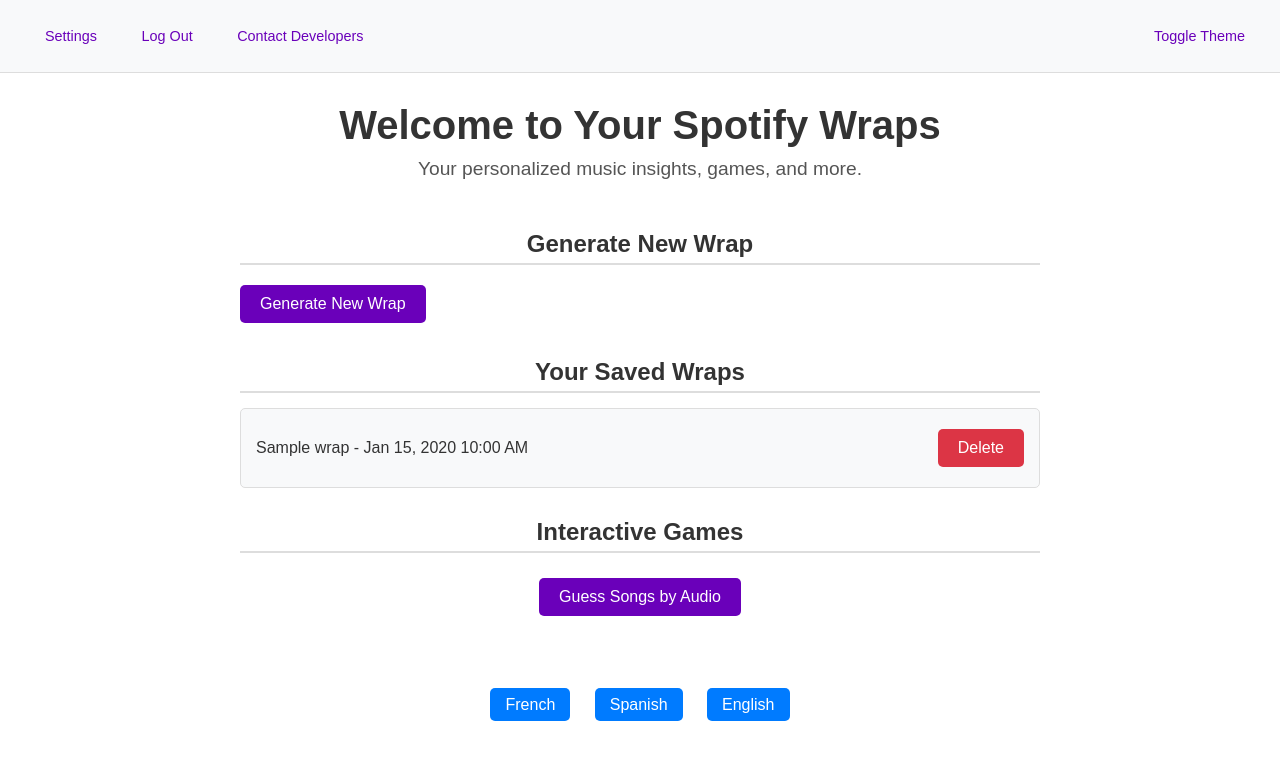
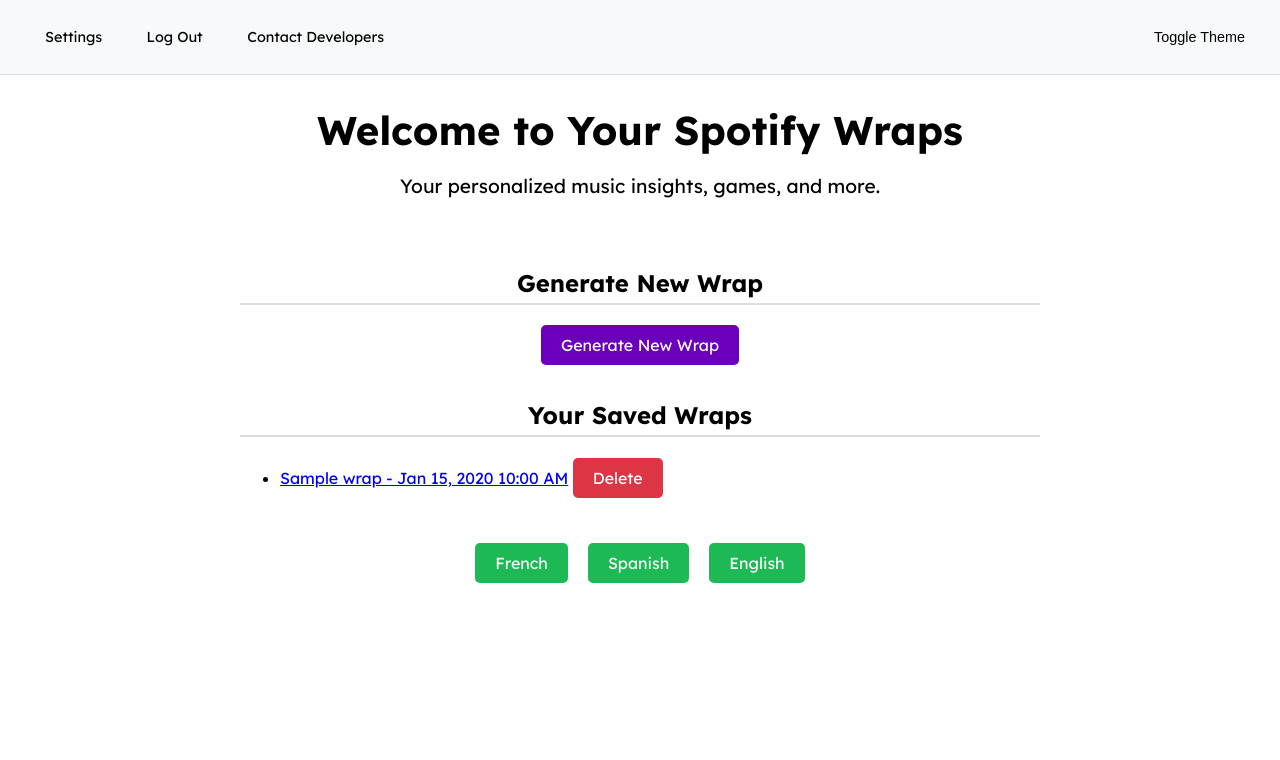
Before and after one commit to jmb245/SpotiProject, a Django app: template music/templates/music/home.html in a window 1280 px wide. Shown: the top 760 px of the page. Run offline with Django 5.2, Linux system fonts and the light colour scheme; the template is opened without the code that fills it: most values are stand-ins (such as "Sample title", 1, 10 or a date in 2020); data that the repository does not hold is empty.

Commit message:
home pages slight changes

```diff
--- a/music/templates/music/home.html
+++ b/music/templates/music/home.html
@@ -5,16 +5,23 @@
 <head>
     <meta charset="UTF-8">
     <meta name="viewport" content="width=device-width, initial-scale=1.0">
+    <link href="https://fonts.googleapis.com/css2?family=Lexend:wght@400;700&display=swap" rel="stylesheet">
     <link id="theme-stylesheet" rel="stylesheet" href="{% static 'music/light.css' %}">
     <title>{% trans "Your Spotify Wraps" %}</title>
     <style>
-        /* General Styling */
-        body, h1, h2, p, a, button, ul, li {
-            font-family: Lexend, sans-serif;
+        body {
+            font-family: 'Lexend', sans-serif;
             margin: 0;
             padding: 0;
-            color: #333;
-            position: relative; /* To contain logo positioning */
+            position: relative;
+        }
+
+        body.light, body.color {
+            color: black; /* Text color for light and colorful themes */
+        }
+
+        body.dark {
+            color: white; /* Text color for dark theme */
         }
 
         .navigation {
@@ -26,8 +33,8 @@
             align-items: center;
         }
 
-        .navigation .button, .navigation button {
-            color: #6A00BA;
+        .navigation a, .navigation button {
+            color: black !important; /* Always black for navigation bar */
             text-decoration: none;
             margin-left: 10px;
             font-size: 0.9em;
@@ -38,7 +45,7 @@
             border-radius: 5px;
         }
 
-        .navigation .button:hover, .navigation button:hover {
+        .navigation a:hover, .navigation button:hover {
             background-color: #e9ecef;
         }
 
@@ -49,13 +56,11 @@
 
         header h1 {
             font-size: 2.5em;
-            font-weight: bold;
             margin: 0 0 10px;
         }
 
         header p {
             font-size: 1.2em;
-            color: #555;
         }
 
         .container {
@@ -76,7 +81,6 @@
         }
 
         .button {
-            font-family: 'Lexend', sans-serif;
             display: inline-block;
             text-decoration: none;
             background-color: #6A00BA;
@@ -85,67 +89,42 @@
             font-size: 1em;
             border-radius: 5px;
             margin: 5px 0;
+            text-align: center;
         }
 
         .button:hover {
             background-color: #37045e;
         }
 
-        ul {
-            list-style: none;
-            padding: 0;
-        }
-
-        ul li {
-            background: #f8f9fa;
-            padding: 15px;
-            margin-bottom: 10px;
-            border: 1px solid #ddd;
-            border-radius: 5px;
+        .centered-button {
             display: flex;
-            justify-content: space-between;
-            align-items: center;
-        }
-
-        ul li a {
-            color: #333;
-            text-decoration: none;
-            font-size: 1em;
-        }
-
-        ul li a:hover {
-            text-decoration: underline;
-        }
-
-        .games {
-            text-align: center;
-        }
-
-        .games a {
-            margin: 10px;
+            justify-content: center;
         }
 
         .language-buttons {
             text-align: center;
-            margin: 20px;
+            margin: 40px auto;
+            display: flex;
+            justify-content: center;
+            gap: 20px;
         }
 
         .language-buttons a {
-            margin: 0 10px;
             text-decoration: none;
-            background-color: #007bff;
+            background-color: #1DB954;
             color: white;
-            padding: 8px 15px;
+            padding: 10px 20px;
             font-size: 1em;
             border-radius: 5px;
+            transition: background-color 0.3s ease;
         }
 
         .language-buttons a:hover {
-            background-color: #0056b3;
+            background-color: #159442;
         }
     </style>
 </head>
-<body>
+<body class="light"> <!-- Default theme is light -->
     <div class="navigation">
         <div>
             <a href="{% url 'settings' %}" class="button">{% trans "Settings" %}</a>
@@ -163,7 +142,9 @@
     <div class="container">
         <div class="section">
             <h2>{% trans "Generate New Wrap" %}</h2>
+            <div class="centered-button">
                 <a href="{% url 'generate_wrap' %}" class="button">{% trans "Generate New Wrap" %}</a>
+            </div>
         </div>
 
         <div class="section">
@@ -182,67 +163,35 @@
             {% endif %}
         </div>
 
-        <div class="section games">
-            <h2>{% trans "Interactive Games" %}</h2>
-            <a href="{% url 'audio_guess' %}" class="button">{% trans "Guess Songs by Audio" %}</a>
-        </div>
-    </div>
-
         <div class="language-buttons">
             <a href="/i18n/setlang/" data-lang="fr">{% trans "French" %}</a>
             <a href="/i18n/setlang/" data-lang="es">{% trans "Spanish" %}</a>
             <a href="/i18n/setlang/" data-lang="en">{% trans "English" %}</a>
         </div>
-
+    </div>
 
     <script>
         function setTheme(theme) {
             const themeStylesheet = document.getElementById('theme-stylesheet');
+            const body = document.body;
+
+            // Update stylesheet
             themeStylesheet.setAttribute('href',
                 theme === 'dark' ? '{% static "music/dark.css" %}' :
                 theme === 'light' ? '{% static "music/light.css" %}' :
                 theme === 'colorful' ? '{% static "music/color.css" %}' :
-                theme === 'orange' ? '{% static "music/orange.css" %}' :
-                theme === 'red' ? '{% static "music/red.css" %}' :
                 '{% static "music/light.css" %}'
             );
-        }
 
-        function getQueryParam(param) {
-            const urlParams = new URLSearchParams(window.location.search);
-            return urlParams.get(param);
-        }
-
-        function checkDateForTheme() {
-            const simulatedDate = getQueryParam('date');
-            let dateKey;
-
-            if (simulatedDate) {
-                dateKey = simulatedDate;
-            } else {
-                const today = new Date();
-                dateKey = `${today.getMonth() + 1}-${today.getDate()}`;
-            }
-
-            if (dateKey === '10-31') {
-                setTheme('orange'); // Halloween
-                return true;
-            } else if (dateKey === '12-25') {
-                setTheme('red'); // Christmas
-                return true;
-            }
-
-            return false;
+            // Update body class for text color
+            body.className = theme;
         }
 
         document.addEventListener('DOMContentLoaded', () => {
-            const specialThemeApplied = checkDateForTheme();
-            if (!specialThemeApplied) {
             const currentTheme = localStorage.getItem('theme') || 'light';
             setTheme(currentTheme);
 
             const toggleButton = document.getElementById('toggle-theme');
-                if (toggleButton) {
             toggleButton.onclick = () => {
                 const currentTheme = localStorage.getItem('theme') || 'light';
                 const newTheme = currentTheme === 'dark' ? 'light' :
@@ -251,24 +200,6 @@
                 localStorage.setItem('theme', newTheme);
                 setTheme(newTheme);
             };
-                }
-            }
-        });
-        document.querySelectorAll('.language-buttons a').forEach(button => {
-            button.addEventListener('click', e => {
-                e.preventDefault();
-                const langCode = button.getAttribute('data-lang');
-                fetch('/i18n/setlang/', {
-                    method: 'POST',
-                    headers: {
-                        'X-CSRFToken': '{{ csrf_token }}',
-                        'Content-Type': 'application/x-www-form-urlencoded',
-                    },
-                    body: `language=${langCode}&next=/`,
-                }).then(() => {
-                    window.location.reload();
-                });
-            });
         });
     </script>
 </body>
```
Lines whose indentation alone changed are shown as unchanged.
